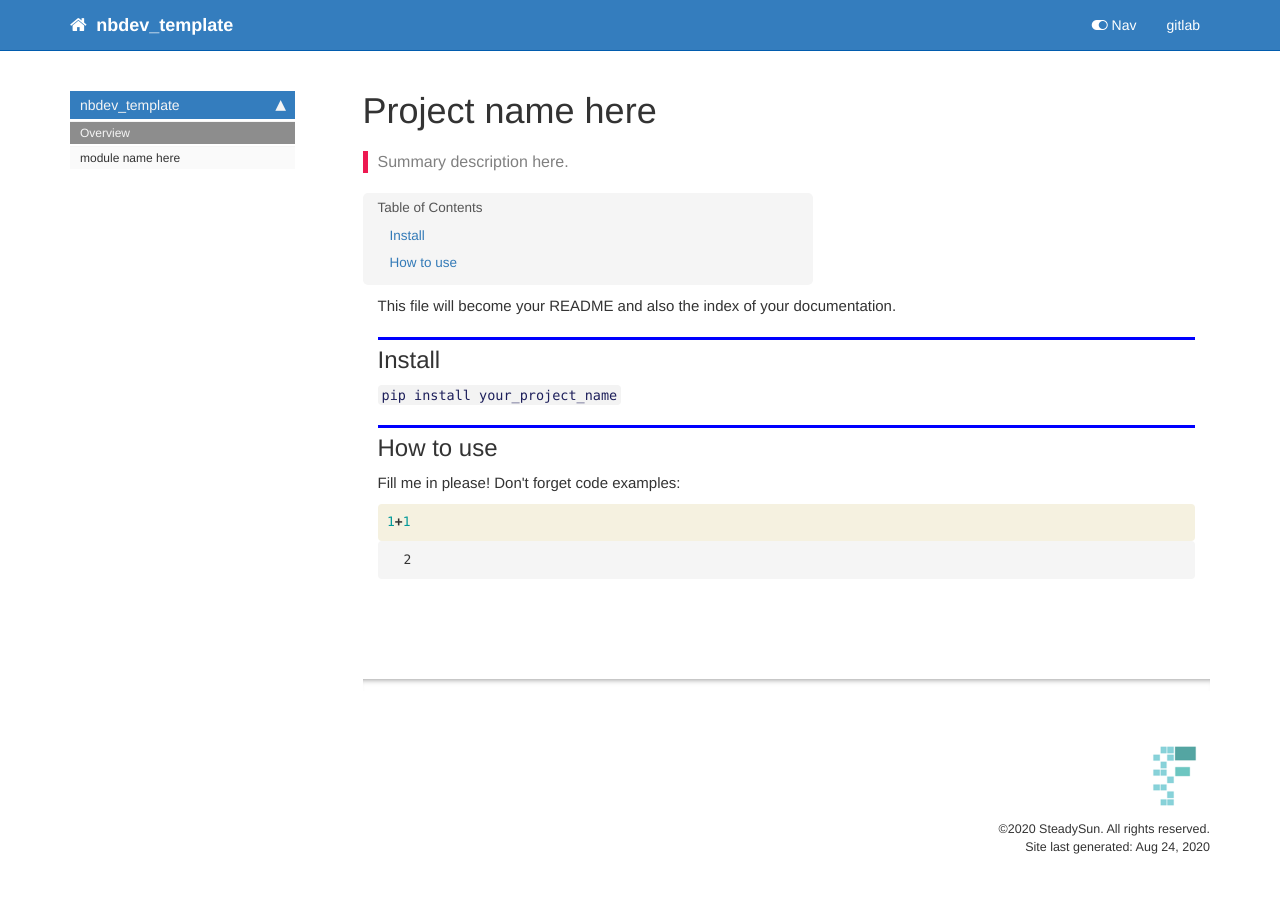
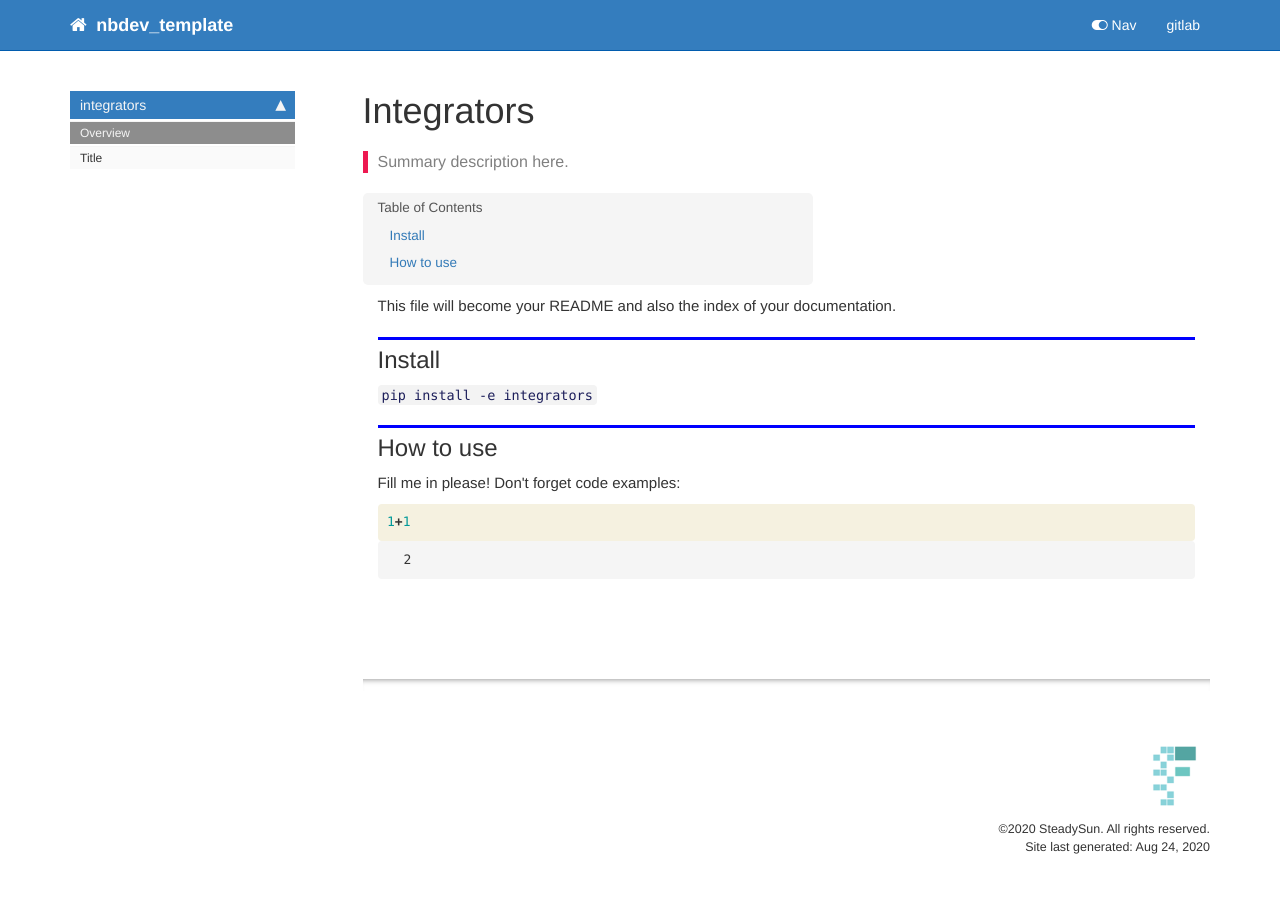
Before and after one commit to memri/pyintegrators, a Jekyll site: the page built from docs/index.html, in a window 1280 px wide. Built offline with Jekyll 4.4.1, drawn with Linux system fonts in a browser that asks for light colours; nearby versions of some CDN libraries; comment, search, counter and statistics services are not loaded.

Commit message:
Initial commit

```diff
--- a/docs/_config.yml
+++ b/docs/_config.yml
@@ -61,4 +61,4 @@ sidebars:
 permalink: pretty
 
 theme: jekyll-theme-cayman
-baseurl: /nbdev_template
+baseurl: /integrators
--- a/docs/_data/sidebars/home_sidebar.yml
+++ b/docs/_data/sidebars/home_sidebar.yml
@@ -10,9 +10,9 @@ entries:
       title: Overview
       url: /
     - output: web,pdf
-      title: module name here
-      url: /core
+      title: Title
+      url: basic.html
     output: web
-    title: nbdev_template
+    title: integrators
   output: web
   title: Sidebar
--- a/docs/index.html
+++ b/docs/index.html
@@ -1,19 +1,20 @@
 ---
 
-title: Project name here
+title: Integrators
 
 keywords: fastai
 sidebar: home_sidebar
 
 summary: "Summary description here."
 description: "Summary description here."
+nb_path: "nbs/index.ipynb"
 ---
 <!--
 
 #################################################
 ### THIS FILE WAS AUTOGENERATED! DO NOT EDIT! ###
 #################################################
-# file to edit: index.ipynb
+# file to edit: nbs/index.ipynb
 # command to build the docs after a change: nbdev_build_docs
 
 -->
@@ -42,7 +43,7 @@ description: "Summary description here."
 </div>
 <div class="cell border-box-sizing text_cell rendered"><div class="inner_cell">
 <div class="text_cell_render border-box-sizing rendered_html">
-<p><code>pip install your_project_name</code></p>
+<p><code>pip install -e integrators</code></p>
 
 </div>
 </div>
--- a/docs/sidebar.json
+++ b/docs/sidebar.json
@@ -1,6 +1,6 @@
 {
-  "nbdev_template": {
+  "integrators": {
     "Overview": "/",
-    "module name here": "/core"
+    "Title": "basic.html"
   }
 }
--- /dev/null
+++ b/integrators/__init__.py
@@ -0,0 +1 @@
+__version__ = "0.0.1"
```
Also changed, not shown: docs/basic.html (added, +96 -0 lines), integrators/_nbdev.py (added, +13 -0 lines), README.md, 8 other files.
